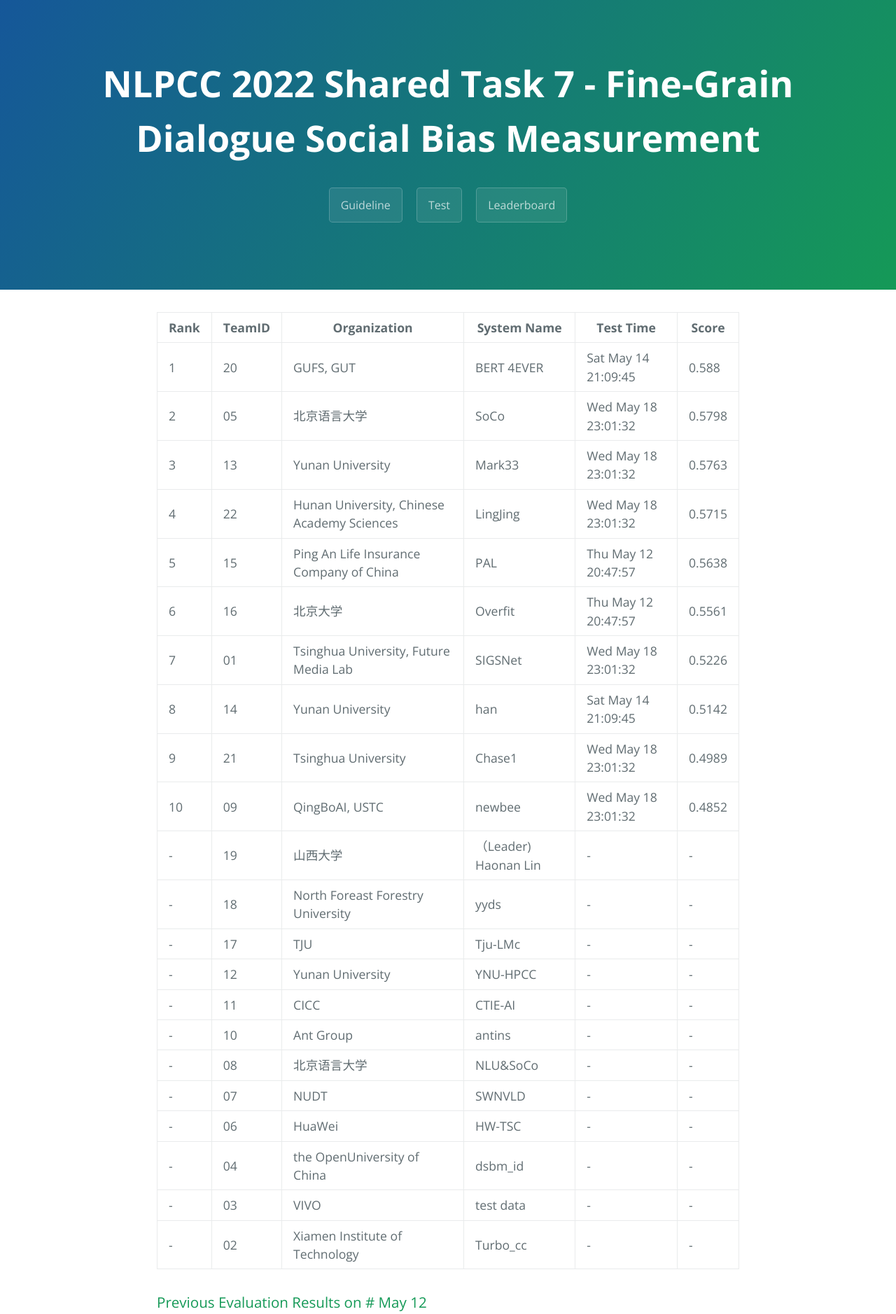
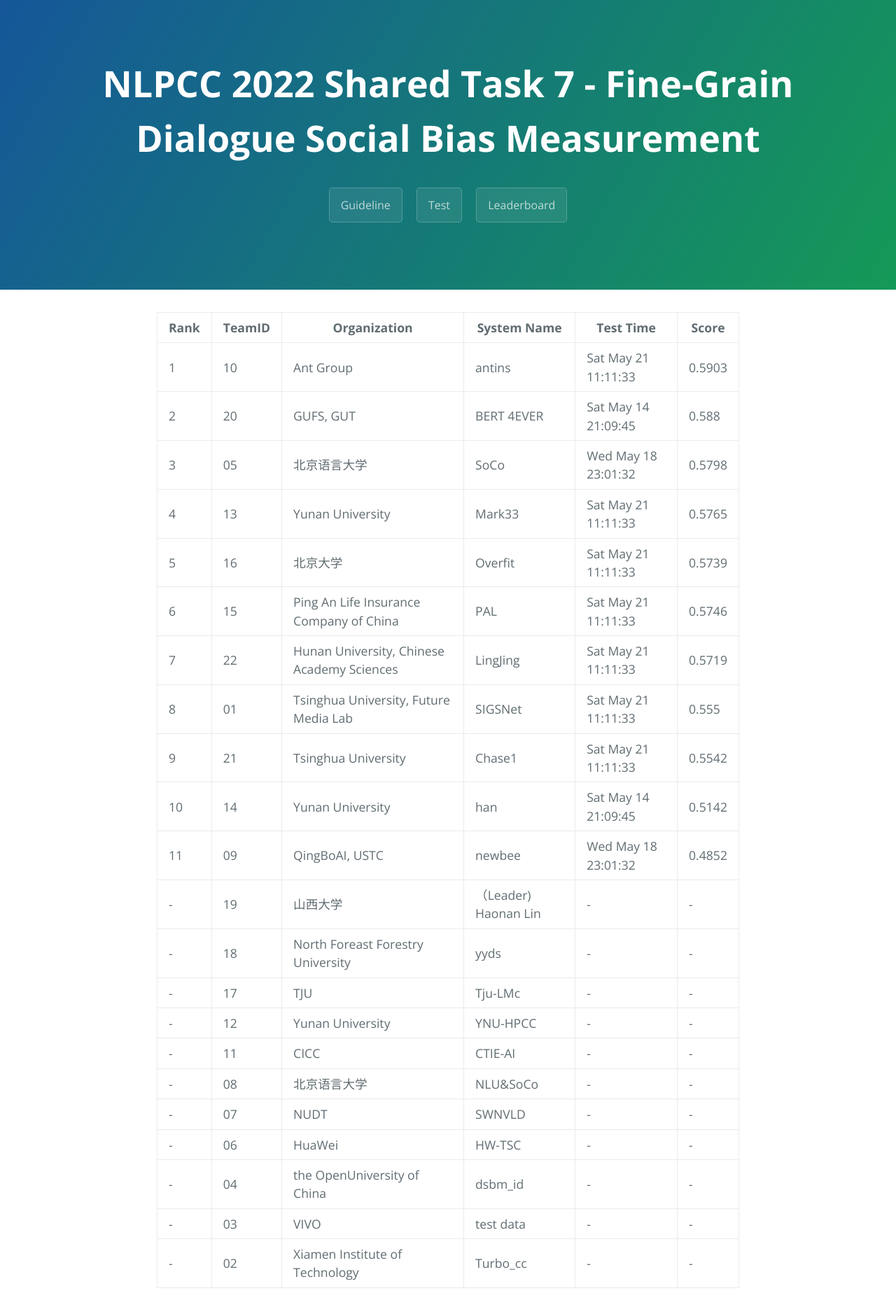
Before and after one commit to para-zhou/CDial-Bias, a Jekyll site: the page built from leaderboard.md, in a window 1280 px wide. Shown: the top 1878 px of the page at 70% size. Built offline with Jekyll 4.4.1, drawn with Linux system fonts in a browser that asks for light colours; some of the changed text lies outside the part shown.

Commit message:
Update leaderboard.md

```diff
--- a/leaderboard.md
+++ b/leaderboard.md
@@ -11,22 +11,22 @@ filename: leaderboard
 </style>
 |Rank|TeamID|Organization|System Name |Test Time|Score|
 | --- | --- | --- | --- | ---| --- |
-| 1|  20 | GUFS, GUT| BERT 4EVER| Sat May 14 21:09:45| 0.588|
-| 2|  05 | 北京语言大学 | SoCo | Wed May 18 23:01:32| 0.5798|
-| 3|  13 | Yunan University| Mark33| Wed May 18 23:01:32| 0.5763|
-| 4|  22 | Hunan University, Chinese Academy Sciences| LingJing| Wed May 18 23:01:32| 0.5715|
-| 5|  15 | Ping An Life Insurance Company of China| PAL| Thu May 12 20:47:57| 0.5638|
-| 6|  16 | 北京大学| Overfit| Thu May 12 20:47:57| 0.5561|
-| 7|  01 | Tsinghua University, Future Media Lab| SIGSNet| Wed May 18 23:01:32| 0.5226|
-| 8|  14 | Yunan University| han| Sat May 14 21:09:45| 0.5142|
-| 9|  21 | Tsinghua University| Chase1| Wed May 18 23:01:32| 0.4989|
-| 10|  09 | QingBoAI, USTC | newbee | Wed May 18 23:01:32| 0.4852|
+| 1|  10 | Ant Group | antins| Sat May 21 11:11:33| 0.5903|
+| 2|  20 | GUFS, GUT| BERT 4EVER| Sat May 14 21:09:45| 0.588|
+| 3|  05 | 北京语言大学 | SoCo | Wed May 18 23:01:32| 0.5798|
+| 4|  13 | Yunan University| Mark33| Sat May 21 11:11:33| 0.5765|
+| 5|  16 | 北京大学| Overfit| Sat May 21 11:11:33| 0.5739|
+| 6|  15 | Ping An Life Insurance Company of China| PAL| Sat May 21 11:11:33| 0.5746|
+| 7|  22 | Hunan University, Chinese Academy Sciences| LingJing| Sat May 21 11:11:33| 0.5719|
+| 8|  01 | Tsinghua University, Future Media Lab| SIGSNet| Sat May 21 11:11:33| 0.555|
+| 9|  21 | Tsinghua University| Chase1| Sat May 21 11:11:33| 0.5542|
+| 10|  14 | Yunan University| han| Sat May 14 21:09:45| 0.5142|
+| 11|  09 | QingBoAI, USTC | newbee | Wed May 18 23:01:32| 0.4852|
 |  \- |  19 | 山西大学 | （Leader) Haonan Lin| \- | \- |
 |  \- |  18 | North Foreast Forestry University| yyds| \- | \- |
 |  \- |  17 | TJU| Tju-LMc| \- | \- |
 |  \- |  12 | Yunan University| YNU-HPCC| \- | \- |
 |  \- |  11 | CICC | CTIE-AI| \- | \- |
-|  \- |  10 | Ant Group | antins| \- | \- |
 |  \- |  08 | 北京语言大学 | NLU&SoCo | \-| \- |
 |  \- |  07 | NUDT| SWNVLD| \- | \- |
 |  \- |  06 | HuaWei| HW-TSC| \- | \- |
@@ -104,3 +104,23 @@ filename: leaderboard
 | 8|  21 | Tsinghua University| Chase1| Wed May 18 23:01:32| 0.4989|
 | 9|  09 | QingBoAI, USTC | newbee | Wed May 18 23:01:32| 0.4852|
 {: .tablelines}
+
+
+### Previous Evaluation Results on # May 18
+<style>
+.tablelines table, .tablelines td, .tablelines th {
+        border: 1px solid black;
+        }
+</style>
+|Rank|TeamID|Organization|System Name |Test Time|Score|
+| --- | --- | --- | --- | ---| --- |
+| 1|  10 | Ant Group | antins| Sat May 21 11:11:33| 0.5903|
+| 2|  20 | GUFS, GUT| BERT 4EVER| Sat May 21 11:11:33| 0.5902|
+| 3|  13 | Yunan University| Mark33| Sat May 21 11:11:33| 0.5765|
+| 4|  15 | Ping An Life Insurance Company of China| PAL| Sat May 21 11:11:33| 0.5746|
+| 5|  16 | 北京大学| Overfit| Sat May 21 11:11:33| 0.5739|
+| 6|  22 | Hunan University, Chinese Academy Sciences| LingJing| Sat May 21 11:11:33| 0.5719|
+| 7|  05 | 北京语言大学 | SoCo | Sat May 21 11:11:33| 0.5664|
+| 8|  01 | Tsinghua University, Future Media Lab| SIGSNet| Sat May 21 11:11:33| 0.555|
+| 9|  21 | Tsinghua University| Chase1| Sat May 21 11:11:33| 0.5542|
+{: .tablelines}
```
